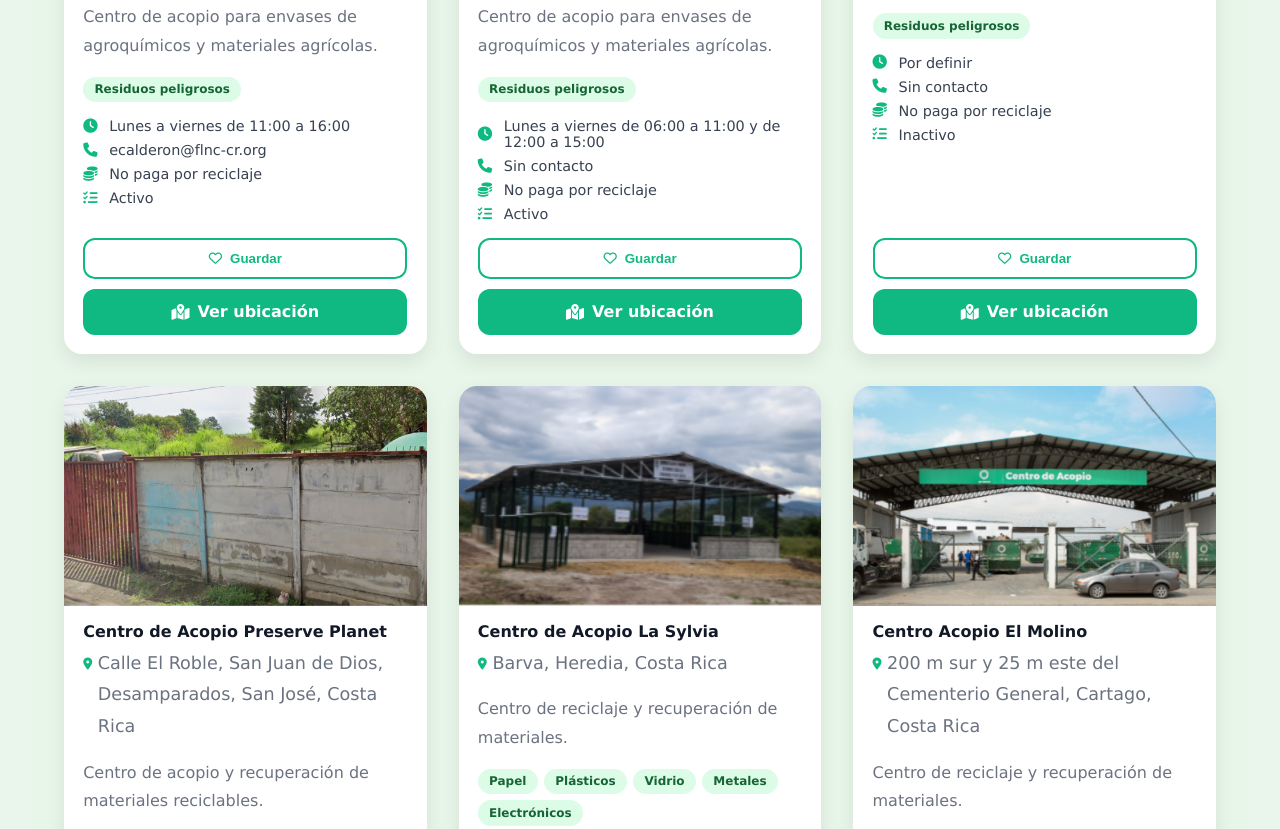
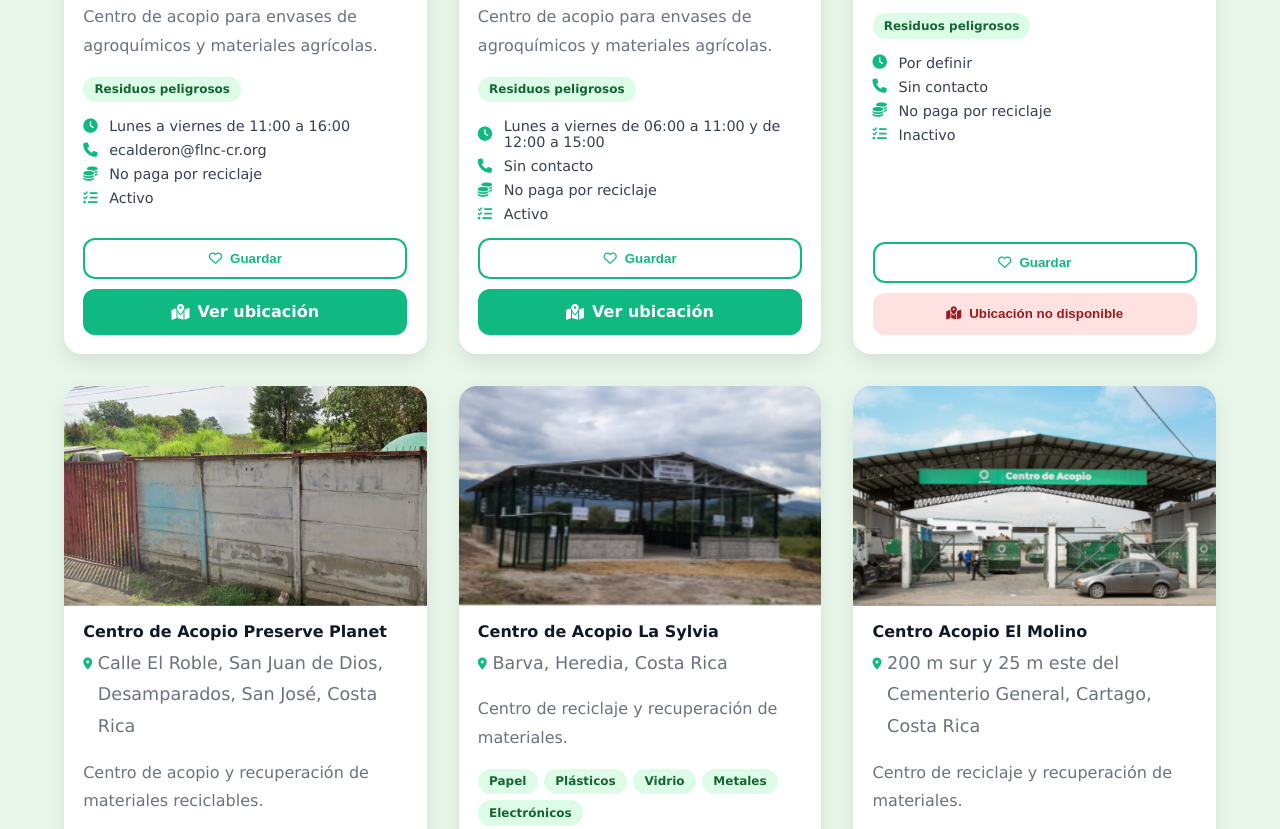
Before and after one commit to djmnzzz/EcoMap, a plain HTML site: page explorar.html in a window 1280 px wide. Shown: the part 2264-3093 px from the top of the page. Drawn offline with Linux system fonts and the light colour scheme.

Commit message:
Bugs finales

```diff
--- a/css/explorar.css
+++ b/css/explorar.css
@@ -214,6 +214,24 @@ Estado vacío — Sin resultados
 /* Texto del estado vacío */
 .estado-vacio p {
     font-size: 1.1rem;
+}
+
+/* Botón de mapa cuando el centro no tiene coordenadas registradas */
+.boton-sin-ubicacion {
+    background: #fee2e2 !important;
+    color: #991b1b !important;
+    cursor: not-allowed;
+    border:  none;
+}
+
+.boton-sin-ubicacion:hover {
+    background: #fecaca !important;
+    transform: none;
+}
+
+.boton-sin-ubicacion:focus {
+    outline: none;
+    box-shadow: 0 0 0 3px rgba(252, 165, 165, 0.5);
 }
 
 /* =========================
--- a/css/inicio.css
+++ b/css/inicio.css
@@ -265,6 +265,24 @@ CARTAS
 
 .boton-mapa i {
     font-size: 1rem;
+}
+
+/* Botón de mapa cuando el centro no tiene coordenadas registradas */
+.boton-sin-ubicacion {
+    background: #fee2e2 !important;
+    color: #991b1b !important;
+    cursor: not-allowed;
+    border:  none;
+}
+
+.boton-sin-ubicacion:hover {
+    background: #fecaca !important;
+    transform: none;
+}
+
+.boton-sin-ubicacion:focus {
+    outline: none;
+    box-shadow: 0 0 0 3px rgba(252, 165, 165, 0.5);
 }
 
 /* =========================
--- a/data/centros.json
+++ b/data/centros.json
@@ -181,8 +181,8 @@
                   "nombre": "Recyplast",
                   "descripcion": "Planta industrial especializada en reciclaje de plástico.",
                   "ubicacion_completa": "Siquirres, Limón, Costa Rica",
-                  "latitud": null,
-                  "longitud": null,
+                  "latitud": 10.102388089978474,
+                  "longitud": -83.4496298048245,
                   "materiales_aceptados": [
                         "Plásticos"
                   ],
@@ -216,8 +216,8 @@
                   "nombre": "Punto de Recolección RAEE - Gollo Heredia Centro",
                   "descripcion": "Punto de recepción de residuos electrónicos y electrodomésticos en cadena comercial autorizada.",
                   "ubicacion_completa": "Heredia Centro, Heredia, Costa Rica",
-                  "latitud": null,
-                  "longitud": null,
+                  "latitud": 9.999819594232214,
+                  "longitud": -84.11642152193932,
                   "materiales_aceptados": [
                         "Electrónicos"
                   ],
@@ -232,8 +232,8 @@
                   "nombre": "Punto de Recolección RAEE - EPA Curridabat",
                   "descripcion": "Centro comercial autorizado para recepción de residuos electrónicos y reciclaje especial.",
                   "ubicacion_completa": "Curridabat, San José, Costa Rica",
-                  "latitud": null,
-                  "longitud": null,
+                  "latitud": 9.924240916115004,
+                  "longitud": -84.03680101693574,
                   "materiales_aceptados": [
                         "Electrónicos"
                   ],
@@ -248,8 +248,8 @@
                   "nombre": "Municipalidad de San José - Centro de Acopio Ambiental",
                   "descripcion": "Centro municipal para recepción de residuos valorizables y campañas de reciclaje.",
                   "ubicacion_completa": "San José Centro, Costa Rica",
-                  "latitud": null,
-                  "longitud": null,
+                  "latitud": 9.931885663149039,
+                  "longitud": -84.09479372475832,
                   "materiales_aceptados": [
                         "Papel",
                         "Plásticos",
@@ -266,8 +266,8 @@
                   "nombre": "Centro de Acopio RAEE - Municipalidad de Heredia",
                   "descripcion": "Punto de recolección de residuos electrónicos y valorizables gestionado por la municipalidad.",
                   "ubicacion_completa": "Heredia Centro, Heredia, Costa Rica",
-                  "latitud": null,
-                  "longitud": null,
+                  "latitud": 9.99921047099891,
+                  "longitud": -84.11603961064742,
                   "materiales_aceptados": [
                         "Electrónicos"
                   ],
@@ -298,8 +298,8 @@
                   "nombre": "Centro de Recolección RAEE - Fortex / Fortech",
                   "descripcion": "Gestor autorizado para recolección de residuos electrónicos y tecnológicos.",
                   "ubicacion_completa": "Alajuela, Costa Rica",
-                  "latitud": null,
-                  "longitud": null,
+                  "latitud": 10.001076525237824,
+                  "longitud": -84.23561059179261,
                   "materiales_aceptados": [
                         "Electrónicos"
                   ],
--- a/js/explorar.js
+++ b/js/explorar.js
@@ -143,6 +143,7 @@ function mostrarCentros(lista) {
                 ${esFavorito ? 'Guardado' : 'Guardar'}
             </button>
 
+        ${centro.latitud && centro.longitud ? `
             <a href="https://www.google.com/maps?q=${centro.latitud},${centro.longitud}"
                 target="_blank"
                 rel="noopener noreferrer"
@@ -151,6 +152,12 @@ function mostrarCentros(lista) {
                 <i class="fa-solid fa-map-location-dot"></i>
                 Ver ubicación
             </a>
+        ` : `
+            <button class="boton-mapa boton-sin-ubicacion" onclick="mostrarToast('Ubicación exacta no disponible para este centro')">
+                <i class="fa-solid fa-map-location-dot"></i>
+                Ubicación no disponible
+            </button>
+        `}
 
         </div>
     </div>
@@ -164,8 +171,23 @@ cargarCentros();
 // Guarda el material seleccionado y actualiza el catálogo
 function filtrar(materiales_aceptados) {
     materialesActuales = materiales_aceptados;
-    // guarda el filtro activo
     localStorage.setItem("filtroActivo", materiales_aceptados);
+
+    if (materiales_aceptados === "Todos") {
+        // Limpia el campo de búsqueda
+        const busqueda = document.getElementById("busqueda");
+        if (busqueda) busqueda.value = "";
+        localStorage.removeItem("busquedaActiva");
+
+        // Desmarca los checkboxes de filtros extra
+        const pagan = document.getElementById("soloPagan");
+        const activos = document.getElementById("soloActivos");
+        if (pagan) pagan.checked = false;
+        if (activos) activos.checked = false;
+        localStorage.setItem("filtroPagan", false);
+        localStorage.setItem("filtroActivos", false);
+    }
+
     actualizarCentros();
 
 }
```
Also changed, not shown: js/index.js (+7 -1 lines).
